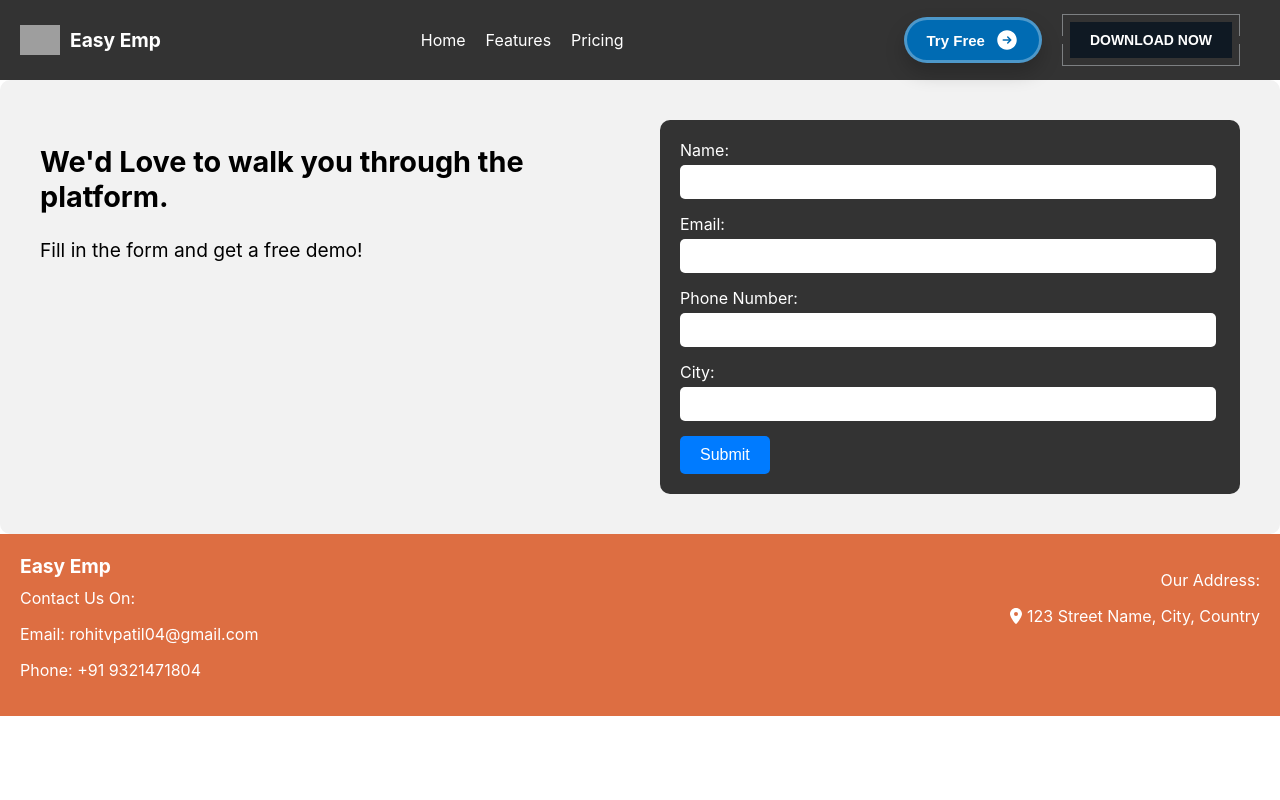
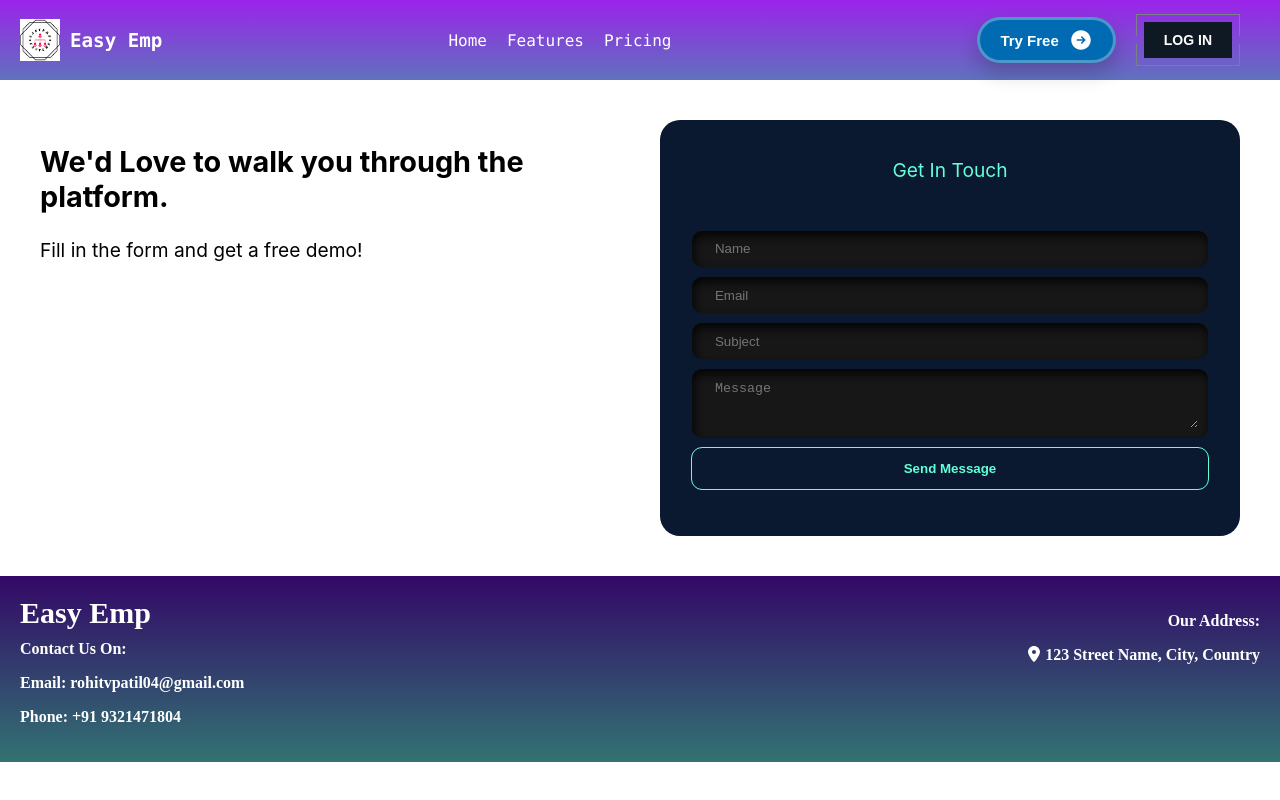
Before and after one commit to RohitPatil2004/Employee-Management-System, a React (Create React App) app in the folder easyemp/: page / in a window 1280 px wide. Built offline with nearby package versions, Linux system fonts and the light colour scheme; grey boxes are pictures that could not be loaded.

Commit message:
Decorated from and navbar

```diff
--- a/easyemp/src/Components/EnqForm.js
+++ b/easyemp/src/Components/EnqForm.js
@@ -6,29 +6,60 @@ const EnquiryForm = () => {
     <div className="enquiry-form-container">
       <div className="enquiry-form-content">
         <div className="enquiry-form-left">
-          <h2 className="enquiry-title">We'd Love to walk you through the platform.</h2>
-          <p className="enquiry-subtitle">Fill in the form and get a free demo!</p>
+          <h2 className="enquiry-title">
+            We'd Love to walk you through the platform.
+          </h2>
+          <p className="enquiry-subtitle">
+            Fill in the form and get a free demo!
+          </p>
         </div>
         <div className="enquiry-form-right">
-          <form>
-            <div className="form-group">
-              <label htmlFor="name">Name:</label>
-              <input type="text" id="name" name="name" required />
+          <div class="form-card1">
+            <div class="form-card2">
+              <form class="form">
+                <p class="form-heading">Get In Touch</p>
+
+                <div class="form-field">
+                  <input
+                    required=""
+                    placeholder="Name"
+                    class="input-field"
+                    type="text"
+                  />
+                </div>
+
+                <div class="form-field">
+                  <input
+                    required=""
+                    placeholder="Email"
+                    class="input-field"
+                    type="email"
+                  />
+                </div>
+
+                <div class="form-field">
+                  <input
+                    required=""
+                    placeholder="Subject"
+                    class="input-field"
+                    type="text"
+                  />
+                </div>
+
+                <div class="form-field">
+                  <textarea
+                    required=""
+                    placeholder="Message"
+                    cols="30"
+                    rows="3"
+                    class="input-field"
+                  ></textarea>
+                </div>
+
+                <button class="sendMessage-btn">Send Message</button>
+              </form>
             </div>
-            <div className="form-group">
-              <label htmlFor="email">Email:</label>
-              <input type="email" id="email" name="email" required />
-            </div>
-            <div className="form-group">
-              <label htmlFor="phone">Phone Number:</label>
-              <input type="tel" id="phone" name="phone" required />
-            </div>
-            <div className="form-group">
-              <label htmlFor="city">City:</label>
-              <input type="text" id="city" name="city" />
-            </div>
-            <button type="submit" className="submit-button">Submit</button>
-          </form>
+          </div>
         </div>
       </div>
     </div>
--- a/easyemp/src/Components/NavBar.js
+++ b/easyemp/src/Components/NavBar.js
@@ -5,7 +5,7 @@ const NavBar = () => {
     return (
         <div className="navbar">
             <div className="navbar-left">
-                <img src="/logo.png" alt="Logo" className="logo" />
+                <img src="./logo.png" alt="Logo" className="logo" />
                 <span className="website-name">Easy Emp</span>
             </div>
             <div className="navbar-middle">
@@ -31,7 +31,7 @@ const NavBar = () => {
                 <button class="lgnbutton">
                     <span class="button_lg">
                         <span class="button_sl"></span>
-                        <span class="button_text">Download Now</span>
+                        <span class="button_text">Log In</span>
                     </span>
                 </button>
             </div>
--- a/easyemp/src/Styles/EnqForm.css
+++ b/easyemp/src/Styles/EnqForm.css
@@ -1,8 +1,9 @@
 .enquiry-form-container {
-    background-color: #f2f2f2;
+    background-color: #ffffff;
     /* Light grey background */
     padding: 40px;
     border-radius: 10px;
+    border-color:black;
 }
 
 .enquiry-form-content {
@@ -28,46 +29,88 @@
     margin-top: 10px;
 }
 
-form {
-    background-color: #333;
-    /* Dark grey background for form */
-    color: #fff;
-    padding: 20px;
-    border-radius: 10px;
+.form {
+  display: flex;
+  flex-direction: column;
+  align-self: center;
+  font-family: inherit;
+  gap: 10px;
+  padding-inline: 2em;
+  padding-bottom: 0.4em;
+  background-color: #0a192f;
+  border-radius: 20px;
 }
 
-.form-group {
-    margin-bottom: 15px;
+.form-heading {
+  text-align: center;
+  margin: 2em;
+  color: #64ffda;
+  font-size: 1.2em;
+  background-color: transparent;
+  align-self: center;
 }
 
-label {
-    display: block;
-    margin-bottom: 5px;
+.form-field {
+  display: flex;
+  align-items: center;
+  justify-content: center;
+  gap: 0.5em;
+  border-radius: 10px;
+  padding: 0.6em;
+  border: none;
+  outline: none;
+  color: white;
+  background-color: #171717;
+  box-shadow: inset 2px 5px 10px rgb(5, 5, 5);
 }
 
-input[type="text"],
-input[type="email"],
-input[type="tel"] {
-    width: calc(100% - 20px);
-    padding: 8px;
-    border: none;
-    border-radius: 5px;
-    font-size: 1rem;
+.input-field {
+  background: none;
+  border: none;
+  outline: none;
+  width: 100%;
+  color: #ccd6f6;
+  padding-inline: 1em;
 }
 
-.submit-button {
-    background-color: #007bff;
-    /* Button color */
-    color: #fff;
-    padding: 10px 20px;
-    border: none;
-    border-radius: 5px;
-    font-size: 1rem;
-    cursor: pointer;
-    transition: background-color 0.3s ease;
+.sendMessage-btn {
+  cursor: pointer;
+  margin-bottom: 3em;
+  padding: 1em;
+  border-radius: 10px;
+  border: none;
+  outline: none;
+  background-color: transparent;
+  color: #64ffda;
+  font-weight: bold;
+  outline: 1px solid #64ffda;
+  transition: all ease-in-out 0.3s;
 }
 
-.submit-button:hover {
-    background-color: #0056b3;
-    /* Button hover color */
+.sendMessage-btn:hover {
+  transition: all ease-in-out 0.3s;
+  background-color: #64ffda;
+  color: #000;
+  cursor: pointer;
+  box-shadow: inset 2px 5px 10px rgb(5, 5, 5);
 }
+
+.form-card1 {
+  background-image: linear-gradient(163deg, #64ffda 0%, #64ffda 100%);
+  border-radius: 22px;
+  transition: all 0.3s;
+}
+
+.form-card1:hover {
+  box-shadow: 0px 0px 30px 1px rgba(100, 255, 218, 0.3);
+}
+
+.form-card2 {
+  border-radius: 0;
+  transition: all 0.2s;
+}
+
+.form-card2:hover {
+  transform: scale(0.98);
+  border-radius: 20px;
+}
--- a/easyemp/src/Styles/Footer.css
+++ b/easyemp/src/Styles/Footer.css
@@ -1,19 +1,23 @@
 .footer {
-    background-color: #DD6E42;
-    color: #fff;
+    /*background-image: linear-gradient( 91.2deg,  rgba(136,80,226,1) 4%, rgba(16,13,91,1) 96.5% );;*/
+    background-image: linear-gradient(to top, #327373 0%, #330867 100%);
+    color: #ffffff;
     padding: 20px;
     display: flex;
     justify-content: space-between;
     align-items: flex-start;
+    font-weight: bolder;
 }
 
 .footer-left {
     flex: 1;
+    font-family: Poppins;
 }
 
 .footer-website-name {
-    font-size: 1.2rem;
+    font-size: 30px;
     font-weight: bold;
+    font-family:Jumbo;
 }
 
 .footer-contact {
@@ -28,6 +32,7 @@
 
 .footer-address {
     text-align: right;
+    font-family: Jumbo;
 }
 
 .location-icon {
--- a/easyemp/src/Styles/NavBar.css
+++ b/easyemp/src/Styles/NavBar.css
@@ -2,11 +2,13 @@
     display: flex;
     justify-content: space-between;
     align-items: center;
-    background-color: #333;
+    /* background-image: linear-gradient(to top, #327373 0%, #330867 100%); */
+    background-image: linear-gradient(to top, #5f72bd 0%, #9b23ea 100%);
     color: #fff;
     padding: 10px 20px;
     height: 60px;
     /* Adjust height as needed */
+    font-family: Monaco;
 }
 
 .navbar-left {
@@ -19,11 +21,12 @@
     /* Adjust logo size */
     height: auto;
     margin-right: 10px;
+    scale:initial
 }
 
 .website-name {
     font-size: 1.2rem;
-    font-weight: bold;
+    font-weight: bolder;
 }
 
 .navbar-middle {
```
Also changed, not shown: easyemp/public/logo.png (added).
